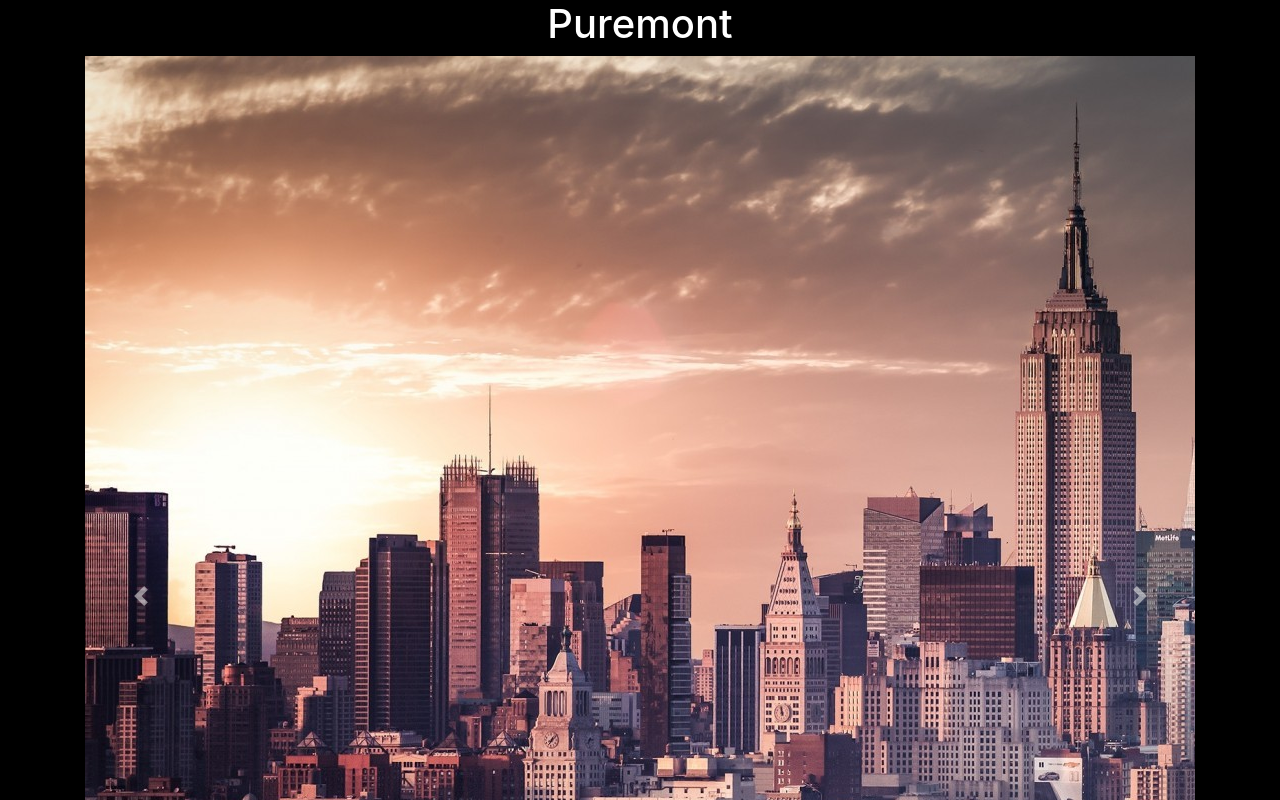
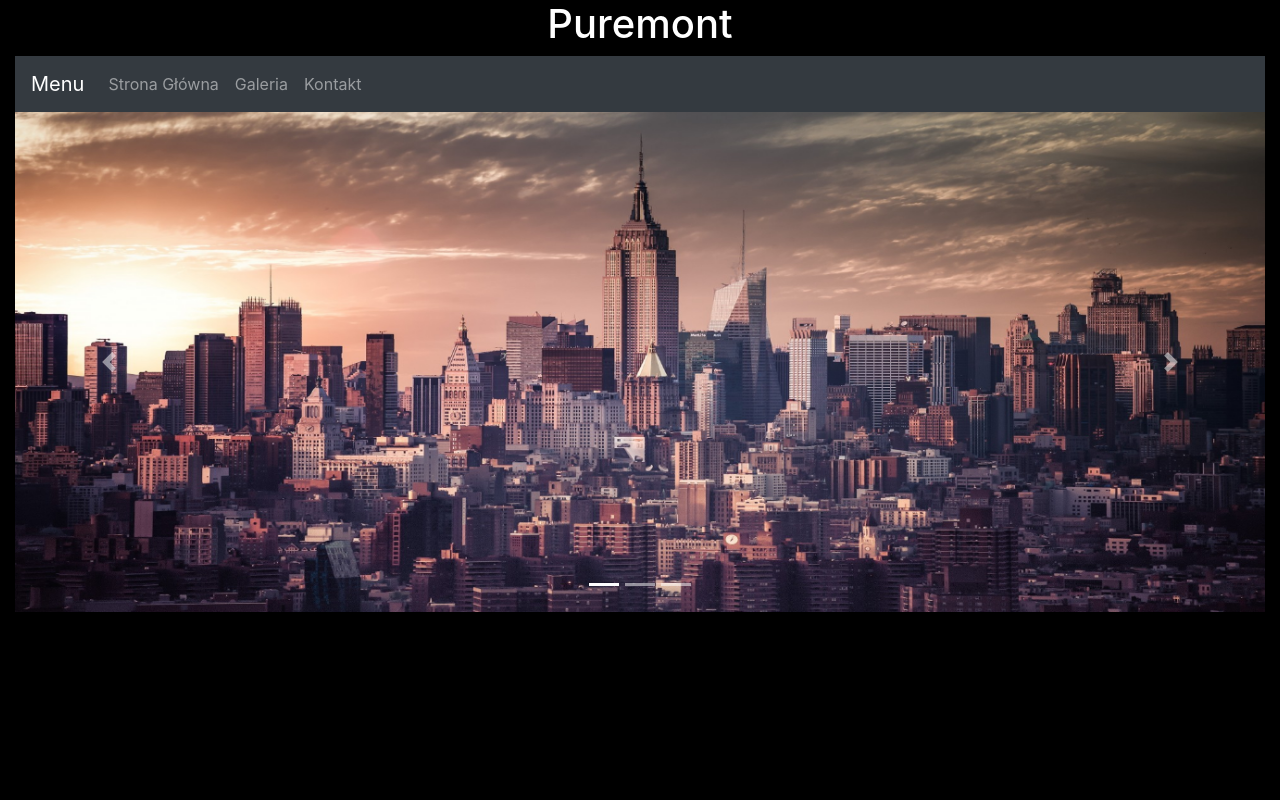
Before and after one commit to emulsja/WebPage1, a plain HTML site: page index.html in a window 1280 px wide. Shown: the top 800 px of the page. Drawn offline with nearby package versions, Linux system fonts and the light colour scheme.

Commit message:
New nav bar

```diff
--- a/CSS/site.css
+++ b/CSS/site.css
@@ -1,20 +1,26 @@
 body{
     background-color: black;
 }
-.carousel-inner image
+.container
 {
-    display: block;
-    margin-top: 5px;
-    margin-left: auto;
-    margin-right: auto;
+    max-width: 1500px;
+}
+.container .row .col2
+{
+    max-height: 300px;
+}
+.carousel .carousel-item{
+    height: 500px;
+}
+.carousel-inner img {
     width: 100%;
+    height: 100%;
+}
 }
 .carousel-control-next, .carousel-control-prev {
     width: 10%;
 }
 h1 {
     text-align: center;
-    font-size: 32;
     color: white;
-    font: bold;
   }
--- a/index.html
+++ b/index.html
@@ -14,13 +14,28 @@
 </head>
 
 <body>
-    <div class="title">
-            <h1>Puremont</h1>
-    </div>
-    <div class="container body-content">
-        <!-- nav bar to be created  -->
+    <div class="container">
+        <h1>Puremont</h1>
+        <nav class="navbar navbar-expand-sm bg-dark navbar-dark">
+            <a class="navbar-brand" href="#">Menu</a>
+            <button class="navbar-toggler" type="button" data-toggle="collapse" data-target="#collapsibleNavbar">
+                <span class="navbar-toggler-icon"></span>
+            </button>
+            <div class="collapse navbar-collapse" id="collapsibleNavbar">
+                <ul class="navbar-nav">
+                    <li class="nav-item">
+                        <a class="nav-link" href="#">Strona Główna</a>
+                    </li>
+                    <li class="nav-item">
+                        <a class="nav-link" href="#">Galeria</a>
+                    </li>
+                    <li class="nav-item">
+                        <a class="nav-link" href="#">Kontakt</a>
+                    </li>
+                </ul>
+            </div>
+        </nav>
         <div id="demo" class="carousel slide" data-ride="carousel" data-interval="6000">
-
             <!-- Indicators -->
             <ul class="carousel-indicators">
                 <li data-target="#demo" data-slide-to="0" class="active"></li>
```
